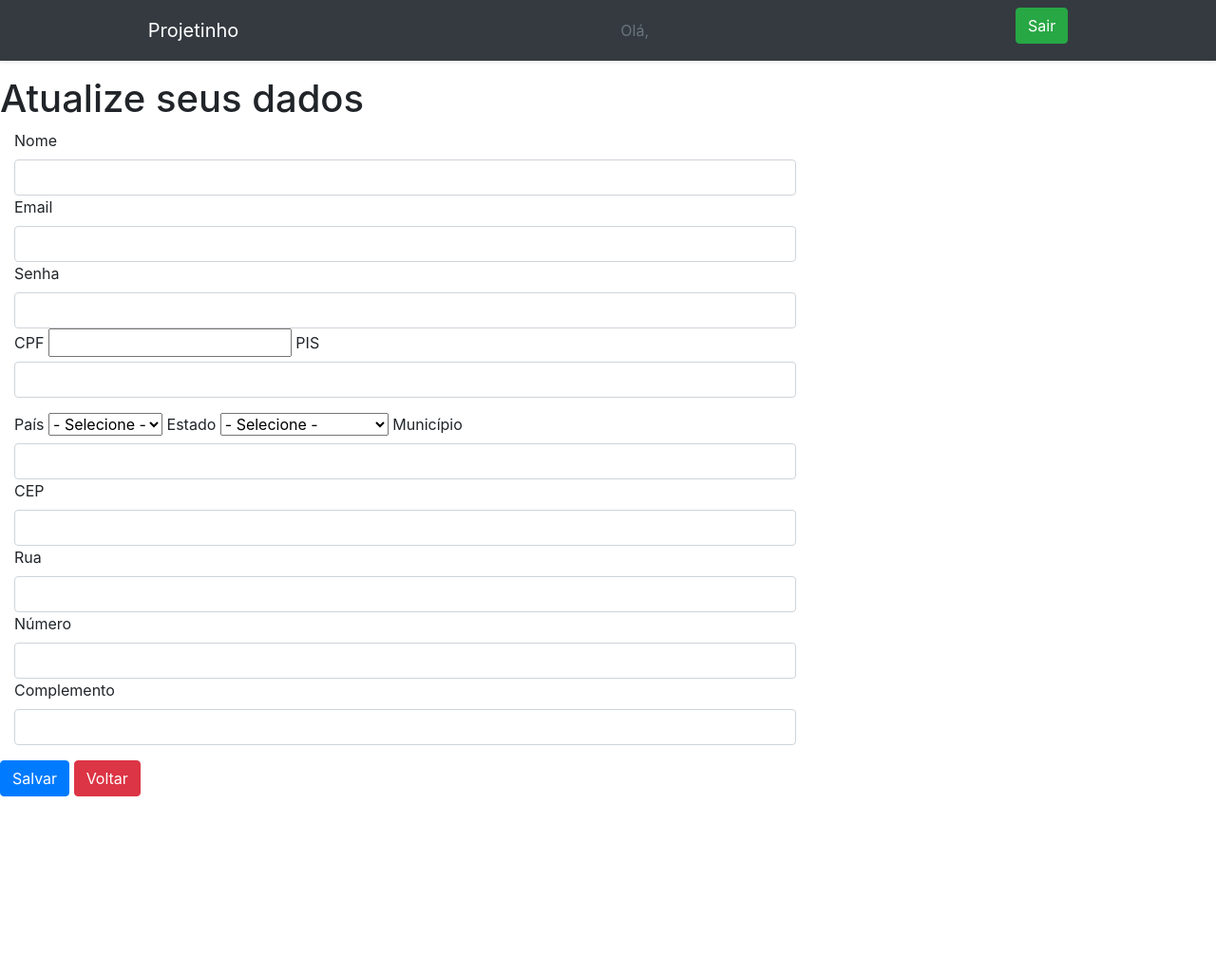
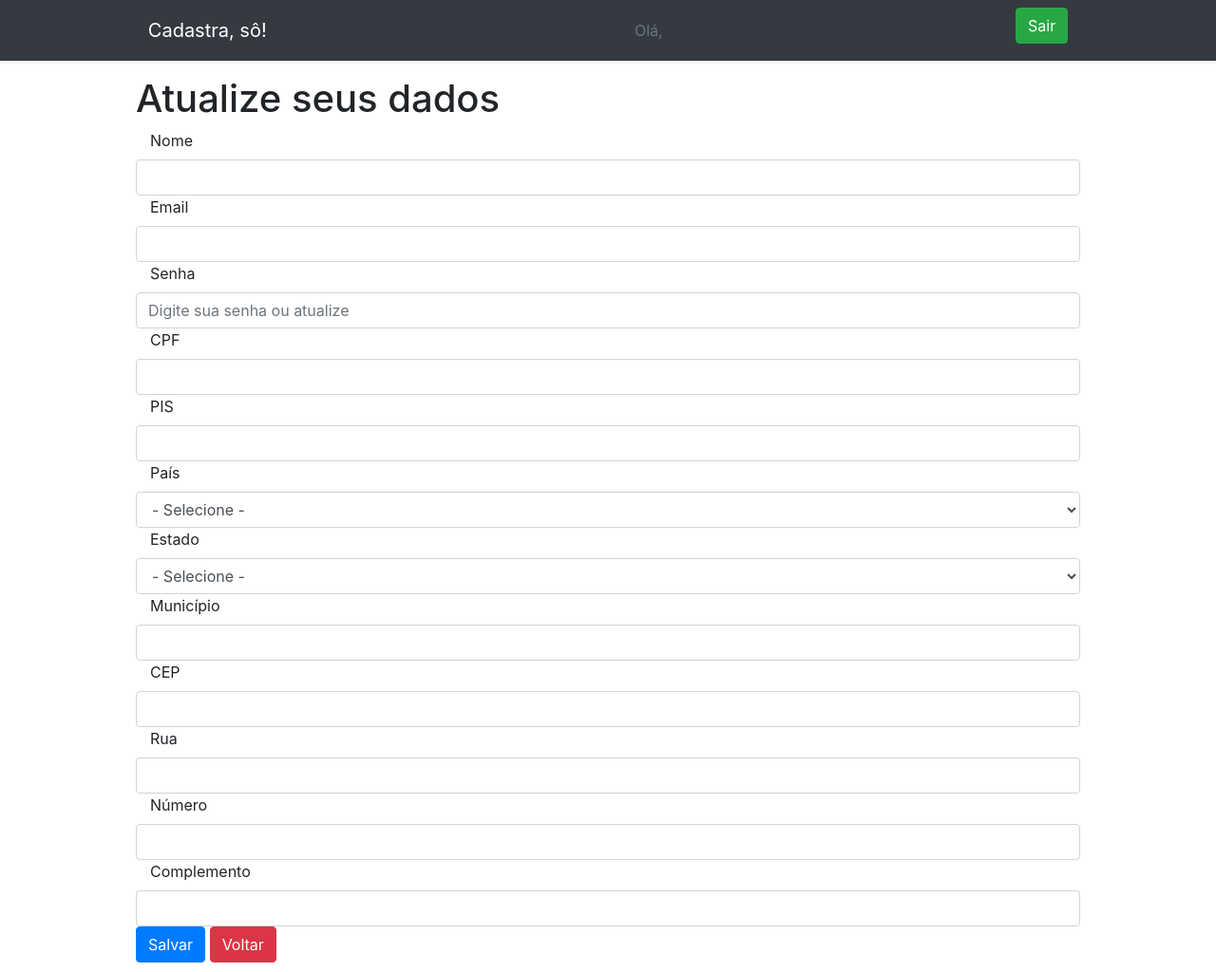
Before and after one commit to AkimGomes/ProjetoPT, a Flask app: template templates/informacoes_do_usuario_logado.html in a window 1280 px wide. Shown: the whole page at 95% size. Before the commit the page ends 839 px from the top, so only its background shows below. Run offline with Flask 2, Linux system fonts and the light colour scheme; the template is opened without the code that fills it, so the values that code supplies are empty.

Commit message:
Terminando de adicionar e estilizar o header do projeto e alinhando os formulários no centro da página

```diff
--- a/templates/informacoes_do_usuario_logado.html
+++ b/templates/informacoes_do_usuario_logado.html
@@ -13,7 +13,7 @@
     <header>
         <div class="navbar fixed-top navbar-dark bg-dark shadow-sm">
             <div class="container d-flex justify-content-between">
-                <a class="navbar-brand d-flex align-items-center" href="#">Projetinho</a>
+                <a class="navbar-brand d-flex align-items-center" href="#">Cadastra, sô!</a>
 
                 <a class="nav-link disabled" href="#">Olá, {{ current_user.nome_do_usuario }}</a>
 
@@ -45,41 +45,32 @@
                     {% endfor %}
                 {% endif %}
         {% endwith %}
-    </div>
 
-    <div>
         <form action="{{ url_for('edita_info_do_usuario', usuario_id=request.args.get('usuario_id'), endereco_id=endereco.endereco_id) }}" method="post" enctype="multipart/form-data">
-            <fieldset>
                 <h1>Atualize seus dados</h1>
-                <div class="form-group">
-                    <div class="col-md-8">
-                        <label for="nome">Nome</label>
+                    <label for="nome" class="col-md-4 control-label">Nome</label>
                     <input type="text" id="nome" name="nome" maxlength="26" size="26" class="form-control" value="{{ current_user.nome_do_usuario }}" required>
 
-                        <label for="email">Email</label>
+                    <label for="email" class="col-md-4 control-label">Email</label>
                     <input type="email" id="email" name="email" maxlength="64" size="64"  class="form-control" value="{{ current_user.email_do_usuario }}" required>
 
-                         <label for="senha">Senha</label>
-                        <input type="password" id="senha" name="senha" maxlength="25" size="25" class="form-control" required>
+                    <label for="senha" class="col-md-4 control-label">Senha</label>
+                    <input type="password" placeholder="Digite sua senha ou atualize" id="senha" name="senha" maxlength="25" size="25" class="form-control" required>
 
-                        <label for="cpf">CPF</label>
-                        <input data-js="cpf" type="text" id="cpf" name="cpf" class="form control" value="{{ current_user.cpf_do_usuario }}" min=1 required>
+                    <label for="cpf" class="col-md-4 control-label">CPF</label>
+                    <input data-js="cpf" type="text" id="cpf" name="cpf" class="form-control" value="{{ current_user.cpf_do_usuario }}" min=1 required>
 
-                        <label for="pis">PIS</label>
+                    <label for="pis" class="col-md-4 control-label">PIS</label>
                     <input data-js="pis" type="text" id="pis" name="pis" maxlength="14" size="14" class="form-control" value="{{ current_user.pis_do_usuario }}" min=1 required>
-                    </div>
-                </div>
 
-                <div class="form-group">
-                    <div class="col-md-8">
-                        <label for="pais">País</label>
-                        <select name="pais" id="pais">
+                    <label for="pais" class="col-md-4 control-label">País</label>
+                    <select name="pais" id="pais" class="form-control">
                         <option disabled selected>- Selecione -</option>
                         <option value="BR">Brasil</option>
                     </select>
 
-                        <label>Estado</label>
-                        <select name="estado" id="estado">
+                    <label for="estado" class="col-md-4 control-label">Estado</label>
+                    <select name="estado" id="estado" class="form-control">
                         <option disabled selected>- Selecione -</option>
                         <option value="AC">Acre</option>
                         <option value="AL">Alagoas</option>
@@ -110,27 +101,24 @@
                         <option value="DF">Distrito Federal</option>
                     </select>
 
-                        <label for="municipio">Município</label>
+                    <label for="municipio" class="col-md-4 control-label">Município</label>
                     <input type="text" id="municipio" name="municipio" maxlength="64" size="64" class="form-control" value="{{ endereco.municipio_do_usuario }}" required>
 
-                        <label for="cep">CEP</label>
+                    <label for="cep" class="col-md-4 control-label">CEP</label>
                     <input data-js="cep" type="text" id="cep" name="cep" maxlength="9" size="9" class="form-control" value="{{ endereco.cep_do_usuario }}" required>
 
-                        <label for="rua">Rua</label>
+                    <label for="rua" class="col-md-4 control-label">Rua</label>
                     <input type="text" id="rua" name="rua" maxlength="64" size="64" class="form-control" value="{{ endereco.rua_do_usuario }}" required>
 
-                        <label for="numero">Número</label>
+                    <label for="numero" class="col-md-4 control-label">Número</label>
                     <input type="number" id="numero" name="numero" class="form-control" value="{{ endereco.numero_da_rua }}" min="1" required>
 
-                        <label for="complemento">Complemento</label>
+                    <label for="complemento" class="col-md-4 control-label">Complemento</label>
                     <input type="text" id="complemento" name="complemento" maxlength="64" size="64" class="form-control" value="{{ endereco.complemento }}" required>
-                    </div>
-                </div>
 
             <button type="submit" class="btn btn-primary btn-salvar">Salvar</button>
             <a class="btn btn-danger" href="{{ url_for('mostra_menu_usuario') }}">Voltar</a>
 
-            </fieldset>
         </form>
     </div>
 
--- a/templates/inicio.html
+++ b/templates/inicio.html
@@ -13,7 +13,7 @@
     <header>
         <div class="navbar fixed-top navbar-dark bg-dark shadow-sm">
             <div class="container d-flex justify-content-between">
-                <a class="navbar-brand d-flex align-items-center" href="#">Projetinho</a>
+                <a class="navbar-brand d-flex align-items-center" href="#">Cadastra, sô!</a>
                 <a class="nav-link disabled" href="#">Olá, visitante</a>
             </div>
         </div>
```
Also changed, not shown: templates/cadastro_de_usuario.html (+7 -20 lines), templates/usuario_logado.html (+43 -5 lines). Lines whose indentation alone changed are shown as unchanged.
